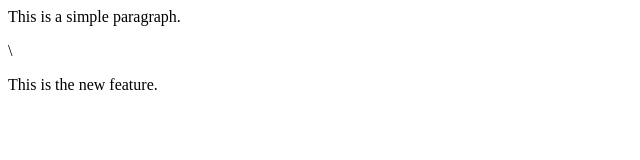
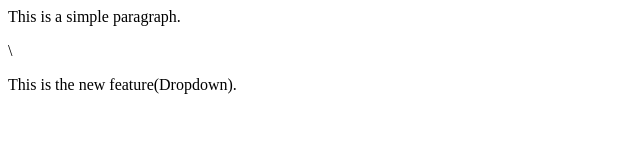
Before and after one commit to Anshul-Kumar-1/localrepo, a plain HTML site: page index.html in a window 1280 px wide. Shown: the whole page, without its empty margins (0-640 px from the left). Drawn offline with Linux system fonts and the light colour scheme.

Commit message:
Add Dropdown

```diff
--- a/index.html
+++ b/index.html
@@ -1,2 +1,2 @@
 <p>This is a simple paragraph.</p>\
-<p>This is the new feature.</p>
+<p>This is the new feature(Dropdown).</p>
```
